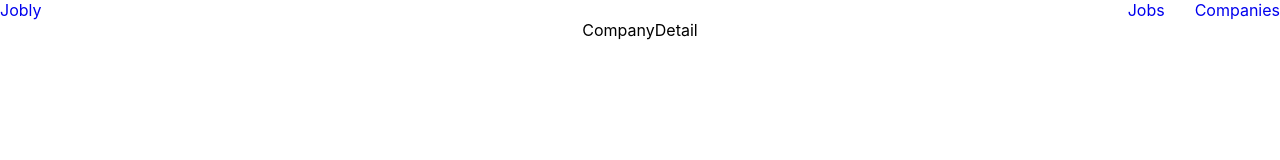
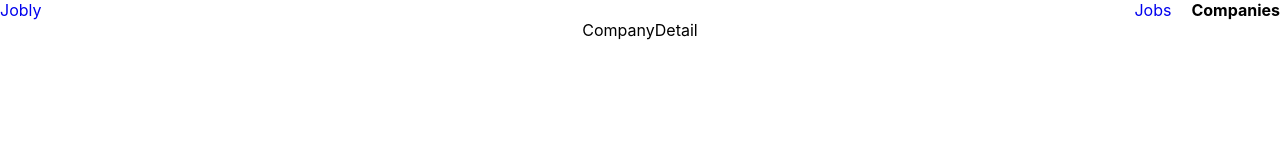
Before and after one commit to trevorhudson/react-jobly-frontend, a React (Create React App) app in the folder react-jobly/: page /companies/1 in a window 1280 px wide. Shown: the top 160 px of the page. Built offline with nearby package versions, Linux system fonts and the light colour scheme; the HTML template or start-up script is replaced by a standard one.

Commit message:
Added Navlink feature

```diff
--- a/react-jobly/src/CompanyDetail.js
+++ b/react-jobly/src/CompanyDetail.js
@@ -1,9 +1,9 @@
-
 /** Renders details per company handle
  * props: none
  * state: company details from api call. {handle, name, description,numEmployees,jobs:[job1....]}
  * App=> RoutesList=> CompanyDetail
 */
+
 function CompanyDetail() {
   return (
     <div className="CompanyDetail">
--- a/react-jobly/src/Homepage.js
+++ b/react-jobly/src/Homepage.js
@@ -3,6 +3,7 @@
  * props: none
  * App=>Routes=>HomePage
  */
+
 function Homepage() {
   return (
     <div className="Homepage">
--- a/react-jobly/src/JobList.js
+++ b/react-jobly/src/JobList.js
@@ -4,6 +4,7 @@
  * state: Complete list of jobs from the API [....job1]
  * App=>RoutesList=>JobList
 */
+
 function JobList() {
   return (
     <div className="JobList">
--- a/react-jobly/src/NavBar.css
+++ b/react-jobly/src/NavBar.css
@@ -9,7 +9,7 @@ li:first-child {
 
 li:not(:first-child) {
   float: right;
-  padding-left:30px;
+  padding-left:20px;
 }
 
 ul {
@@ -22,3 +22,8 @@ ul {
     background-color:white;
     overflow: hidden
 }
+
+.NavBarList a.active{
+    color: black;
+    font-weight: bolder
+}
--- a/react-jobly/src/RoutesList.js
+++ b/react-jobly/src/RoutesList.js
@@ -9,6 +9,7 @@ import JobList from './JobList';
  * state: none
  * App=>RoutesList
  */
+
 function RoutesList() {
   return (
     <Routes>
```
Also changed, not shown: react-jobly/src/CompanyList.js (+4 -4 lines).
